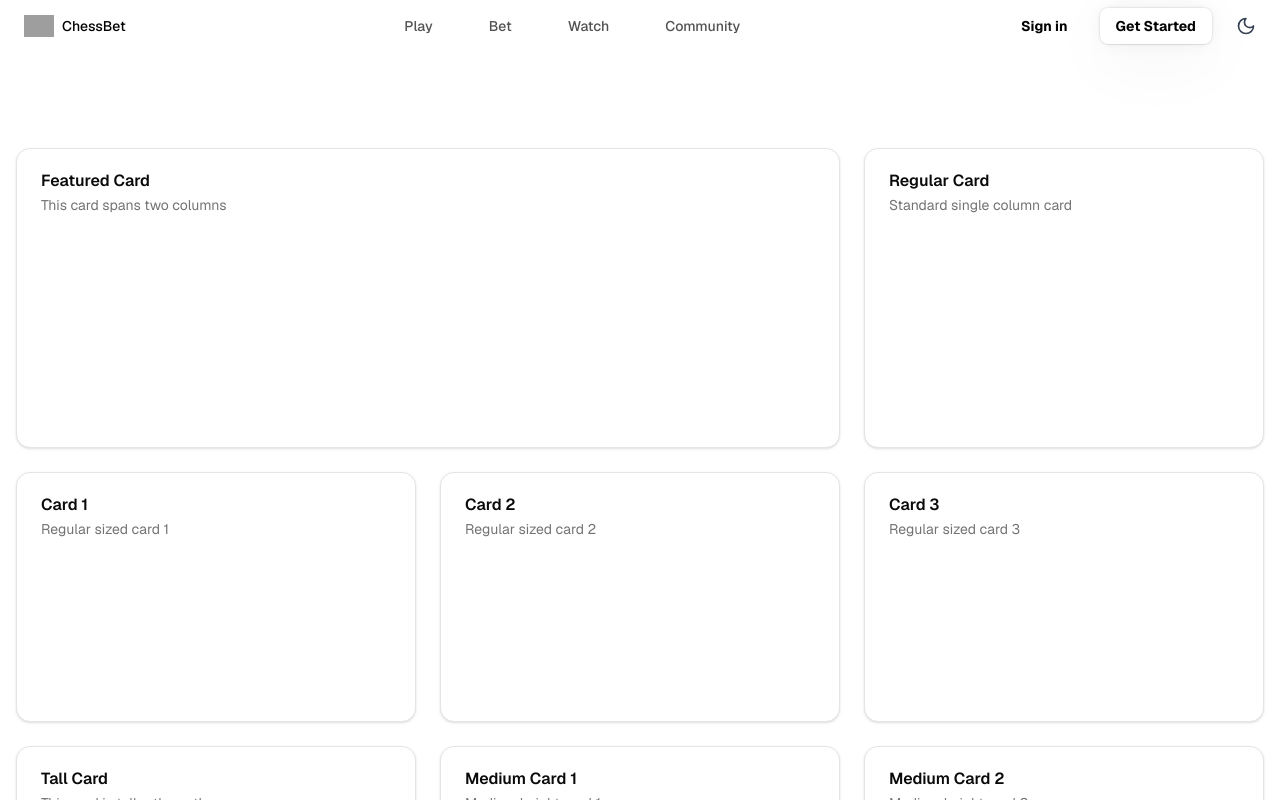
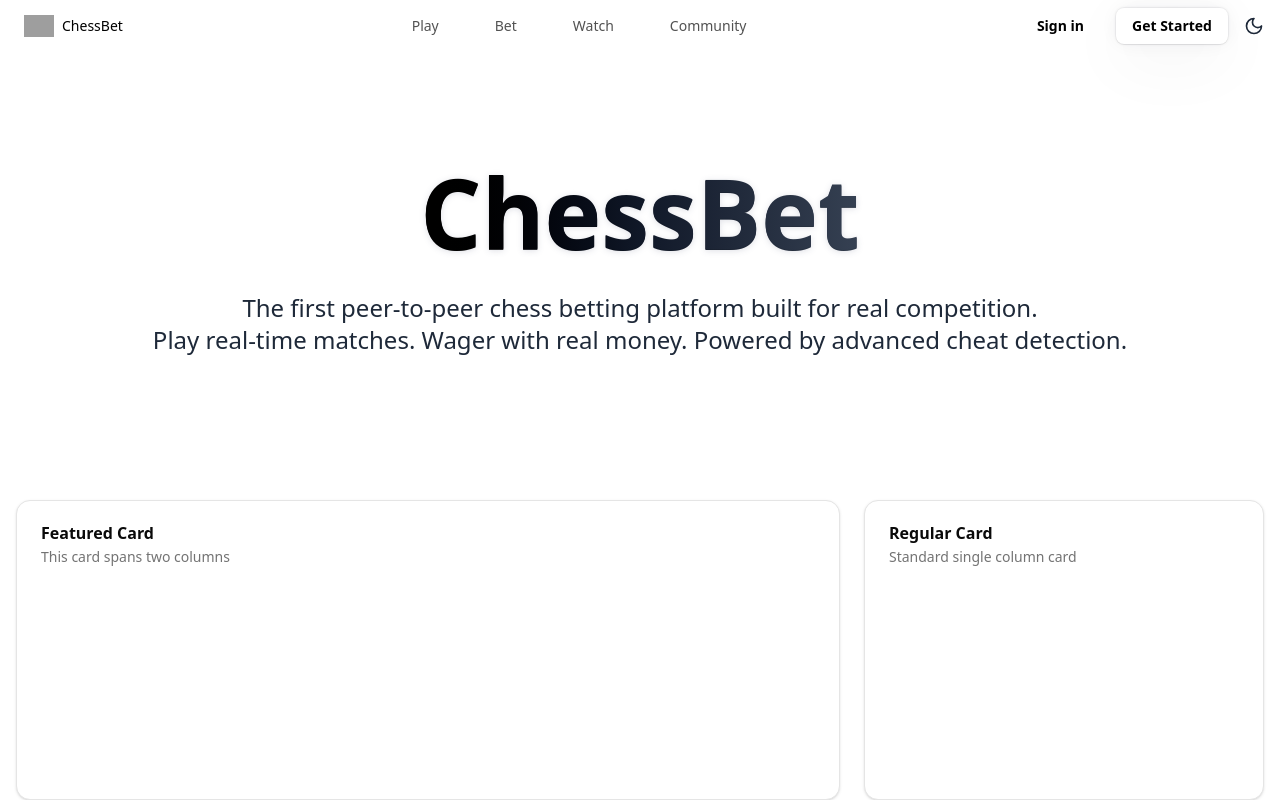
Before and after one commit to Not-Possible-Labs/platform-ui, a Next.js app: page / in a window 1280 px wide. Shown: the top 800 px of the page. Built offline with nearby package versions, Linux system fonts and the light colour scheme; grey boxes are pictures that could not be loaded.

Commit message:
Add logo and footer components, update font to Hanken Grotesk

```diff
--- a/src/app/layout.tsx
+++ b/src/app/layout.tsx
@@ -1,19 +1,15 @@
 import type { Metadata } from "next";
-import { Geist, Geist_Mono } from "next/font/google";
+import { Hanken_Grotesk } from "next/font/google";
 import "./globals.css";
 import { config} from "dotenv";
 import { ThemeProvider } from "@/components/theme-provider"
 
 config({ path: ".env.local" });
 
-const geistSans = Geist({
-  variable: "--font-geist-sans",
+const hanken = Hanken_Grotesk({
+  variable: "--font-hanken",
   subsets: ["latin"],
-});
-
-const geistMono = Geist_Mono({
-  variable: "--font-geist-mono",
-  subsets: ["latin"],
+  display: "swap",
 });
 
 export const metadata: Metadata = {
@@ -26,7 +22,7 @@ export const metadata: Metadata = {
     siteName: "ChessBet",
     images: [
       {
-        url: "https://cdn.dribbble.com/userupload/7749073/file/original-3c40132307d6fa03048eeb985cb5b8af.png?resize=752x&vertical=center", // Public URL to your image
+        url: "https://cdn.dribbble.com/userupload/14969723/file/original-38f732c01f091de6f22740c7675c5e55.png?resize=752x&vertical=center", // Public URL to your image
         width: 1200,
         height: 630,
         alt: "ChessBet - Play. Wager. Win.",
@@ -38,7 +34,7 @@ export const metadata: Metadata = {
     card: "summary_large_image",
     title: "ChessBet | Play. Wager. Win.",
     description: "The first peer-to-peer chess betting platform with real-time wagering and cheat detection.",
-    images: ["https://cdn.dribbble.com/userupload/7749073/file/original-3c40132307d6fa03048eeb985cb5b8af.png?resize=752x&vertical=center"],
+    images: ["https://cdn.dribbble.com/userupload/14969723/file/original-38f732c01f091de6f22740c7675c5e55.png?resize=752x&vertical=center"],
   },
 };
 
@@ -50,9 +46,9 @@ export default function RootLayout({
   children: React.ReactNode;
 }>) {
   return (
-    <html lang="en" suppressHydrationWarning>
+    <html lang="en" className={hanken.variable} suppressHydrationWarning>
       <body
-        className={`${geistSans.variable} ${geistMono.variable} font-sans antialiased`}
+        className={`${hanken.variable} font-sans antialiased`}
       >
         <ThemeProvider
           attribute="class"
--- a/src/app/page.tsx
+++ b/src/app/page.tsx
@@ -15,6 +15,7 @@ import { useState } from "react";
 import { useTheme } from "next-themes";
 import { Sun, Moon } from "lucide-react";
 import { Card, CardHeader, CardTitle, CardDescription } from "@/components/ui/card";
+import { Footer } from "@/components/ui/footer";
 
 const navItems = [
   { name: "Play", link: "/" },
@@ -44,7 +45,7 @@ export default function Home() {
               <NavbarButton href="/auth/sign-up">Get Started</NavbarButton>
               <button
                 onClick={() => setTheme(theme === "dark" ? "light" : "dark")}
-                className="rounded-md p-2 text-gray-700 hover:bg-gray-100 dark:text-gray-200 dark:hover:bg-gray-800 transition-colors"
+                className="text-lg md:text-xl lg:text-2xl text-gray-800 dark:text-gray-200 max-w-5xl mx-auto"
               >
                 {theme === "dark" ? <Sun className="h-5 w-5" /> : <Moon className="h-5 w-5" />}
               </button>
@@ -77,8 +78,22 @@ export default function Home() {
           </MobileNavMenu>
         </MobileNav>
       </Navbar>
+      <div className="mt-12 md:mt-24 text-center">
+        <div className="relative mx-auto inline-block w-max [filter:drop-shadow(0px_1px_3px_rgba(27,_37,_80,_0.14))] mb-4">
+          <div className="absolute left-0 top-[1px] bg-clip-text bg-no-repeat text-transparent bg-gradient-to-r py-4 from-black dark:from-gray-400 via-gray-900 dark:via-gray-300 to-gray-700 dark:to-gray-200 [text-shadow:0_0_rgba(0,0,0,0.1)]">
+            <span className="text-4xl md:text-6xl lg:text-8xl font-bold">ChessBet</span>
+          </div>
+          <div className="relative bg-clip-text text-transparent bg-no-repeat bg-gradient-to-r from-black dark:from-gray-400 via-gray-900 dark:via-gray-300 to-gray-700 dark:to-gray-200 py-4">
+            <span className="text-4xl md:text-6xl lg:text-8xl font-bold">ChessBet</span>
+          </div>
+        </div>
+        <p className="text-lg md:text-xl lg:text-2xl text-gray-800 dark:text-gray-200 max-w-5xl mx-auto mb-12">
+          The first peer-to-peer chess betting platform built for real competition.<br />
+          Play real-time matches. Wager with real money. Powered by advanced cheat detection.
+        </p>
+      </div>
 
-      <main className="container mx-auto px-4 pt-24">
+      <main className="container mx-auto px-4 pt-24 pb-24">
         <div className="grid grid-cols-1 md:grid-cols-2 lg:grid-cols-3 gap-6">
           {/* Large card spanning 2 columns */}
           <Card className="md:col-span-2 h-[300px] hover:shadow-lg transition-shadow">
@@ -180,6 +195,7 @@ export default function Home() {
         </div>
       </main>
 
+      <Footer />
     </div>
   );
 }
--- a/src/components/ui/background-beams-with-collision.tsx
+++ b/src/components/ui/background-beams-with-collision.tsx
@@ -100,8 +100,8 @@ export const BackgroundBeamsWithCollision = ({
 const CollisionMechanism = React.forwardRef<
   HTMLDivElement,
   {
-    containerRef: React.RefObject<HTMLDivElement>;
-    parentRef: React.RefObject<HTMLDivElement>;
+    containerRef: React.RefObject<HTMLDivElement | null>;
+    parentRef: React.RefObject<HTMLDivElement | null>;
     beamOptions?: {
       initialX?: number;
       translateX?: number;
--- /dev/null
+++ b/src/components/ui/footer.tsx
@@ -0,0 +1,70 @@
+"use client";
+
+import { motion } from "framer-motion";
+import { Link } from "lucide-react";
+
+const footerItems = [
+  { name: "About", href: "/about" },
+  { name: "How It Works", href: "/how-it-works" },
+  { name: "Support", href: "/support" },
+  { name: "FAQ", href: "/faq" },
+  { name: "Contact", href: "/contact" },
+  { name: "Terms of Service", href: "/terms" },
+  { name: "Privacy", href: "/privacy" },
+];
+
+export function Footer() {
+  return (
+    <footer className="bg-neutral-50 dark:bg-neutral-900 border-t border-neutral-200 dark:border-neutral-800">
+      <div className="container mx-auto px-4 py-12">
+        <div className="grid grid-cols-1 md:grid-cols-2 lg:grid-cols-3 gap-8">
+          <div className="space-y-6">
+            <h3 className="text-xl font-bold text-neutral-900 dark:text-white">ChessBet</h3>
+            <p className="text-neutral-600 dark:text-neutral-400">
+              The first peer-to-peer chess betting platform built for real competition.
+            </p>
+          </div>
+          <div className="space-y-6">
+            <h3 className="text-lg font-semibold text-neutral-900 dark:text-white">Navigation</h3>
+            <div className="grid grid-cols-1 md:grid-cols-2 gap-4">
+              {footerItems.map((item) => (
+                <motion.a
+                  key={item.name}
+                  href={item.href}
+                  className="text-neutral-600 dark:text-neutral-400 hover:text-purple-600 dark:hover:text-purple-400 transition-colors"
+                  whileHover={{ scale: 1.02 }}
+                >
+                  {item.name}
+                </motion.a>
+              ))}
+            </div>
+          </div>
+          <div className="space-y-6">
+            <h3 className="text-lg font-semibold text-neutral-900 dark:text-white">Social</h3>
+            <div className="space-y-4">
+              <motion.a
+                href="#"
+                className="text-neutral-600 dark:text-neutral-400 hover:text-purple-600 dark:hover:text-purple-400 transition-colors flex items-center gap-2"
+                whileHover={{ scale: 1.02 }}
+              >
+                <Link className="w-4 h-4" />
+                Twitter
+              </motion.a>
+              <motion.a
+                href="#"
+                className="text-neutral-600 dark:text-neutral-400 hover:text-purple-600 dark:hover:text-purple-400 transition-colors flex items-center gap-2"
+                whileHover={{ scale: 1.02 }}
+              >
+                <Link className="w-4 h-4" />
+                Discord
+              </motion.a>
+            </div>
+          </div>
+        </div>
+        <div className="mt-12 pt-8 border-t border-neutral-200 dark:border-neutral-800 text-center text-neutral-500 dark:text-neutral-400">
+          <p>&copy; {new Date().getFullYear()} ChessBet. All rights reserved.</p>
+        </div>
+      </div>
+    </footer>
+  );
+}
--- /dev/null
+++ b/src/components/ui/logo.tsx
@@ -0,0 +1,20 @@
+"use client";
+
+import Image from "next/image";
+
+export function Logo() {
+  return (
+    <div className="flex items-center gap-2">
+      <Image
+        src="/logo.png"
+        alt="ChessBet Logo"
+        width={32}
+        height={32}
+        className="dark:invert"
+      />
+      <span className="text-xl font-bold text-gray-900 dark:text-white">
+        ChessBet
+      </span>
+    </div>
+  );
+}
```
